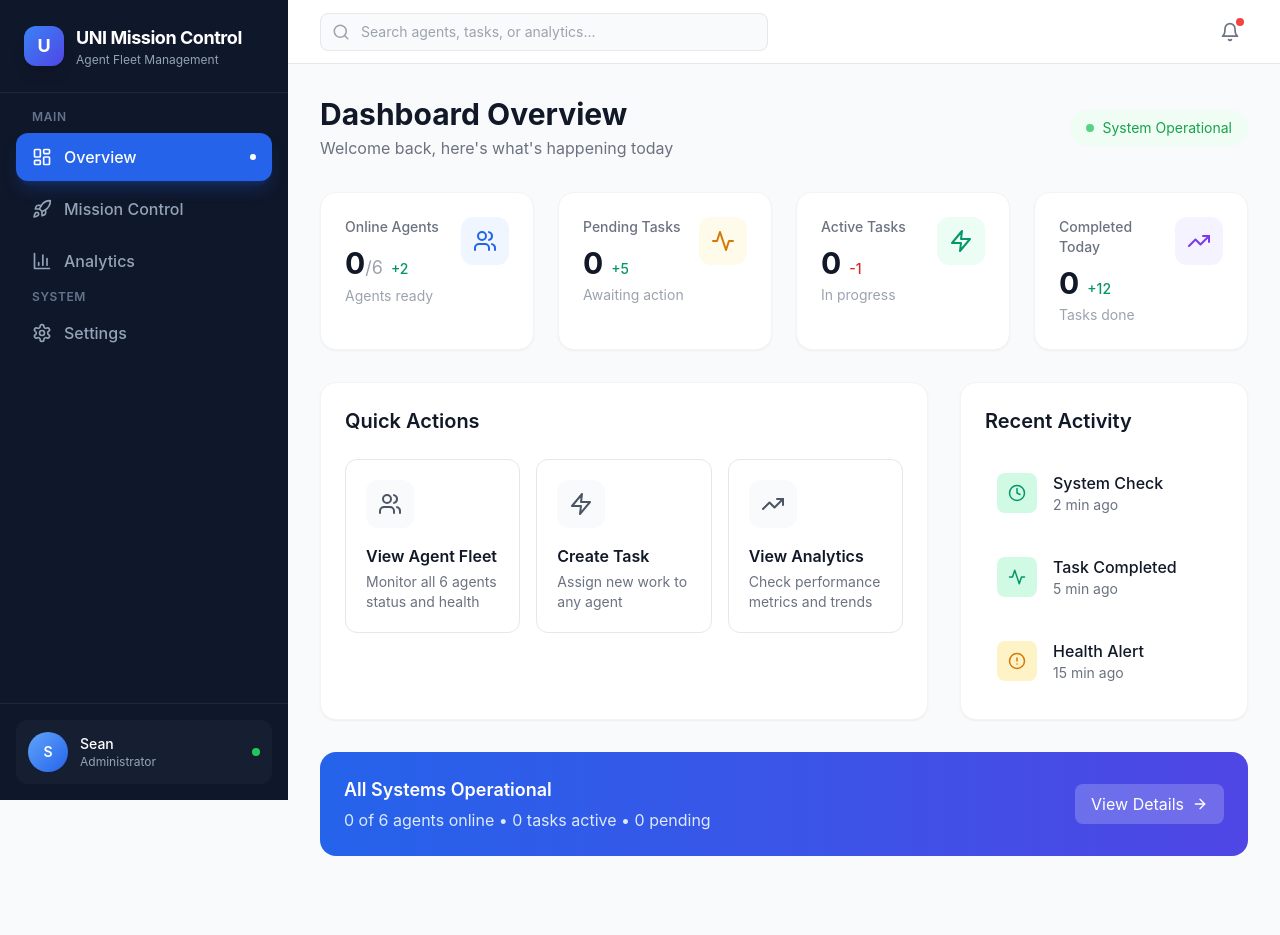
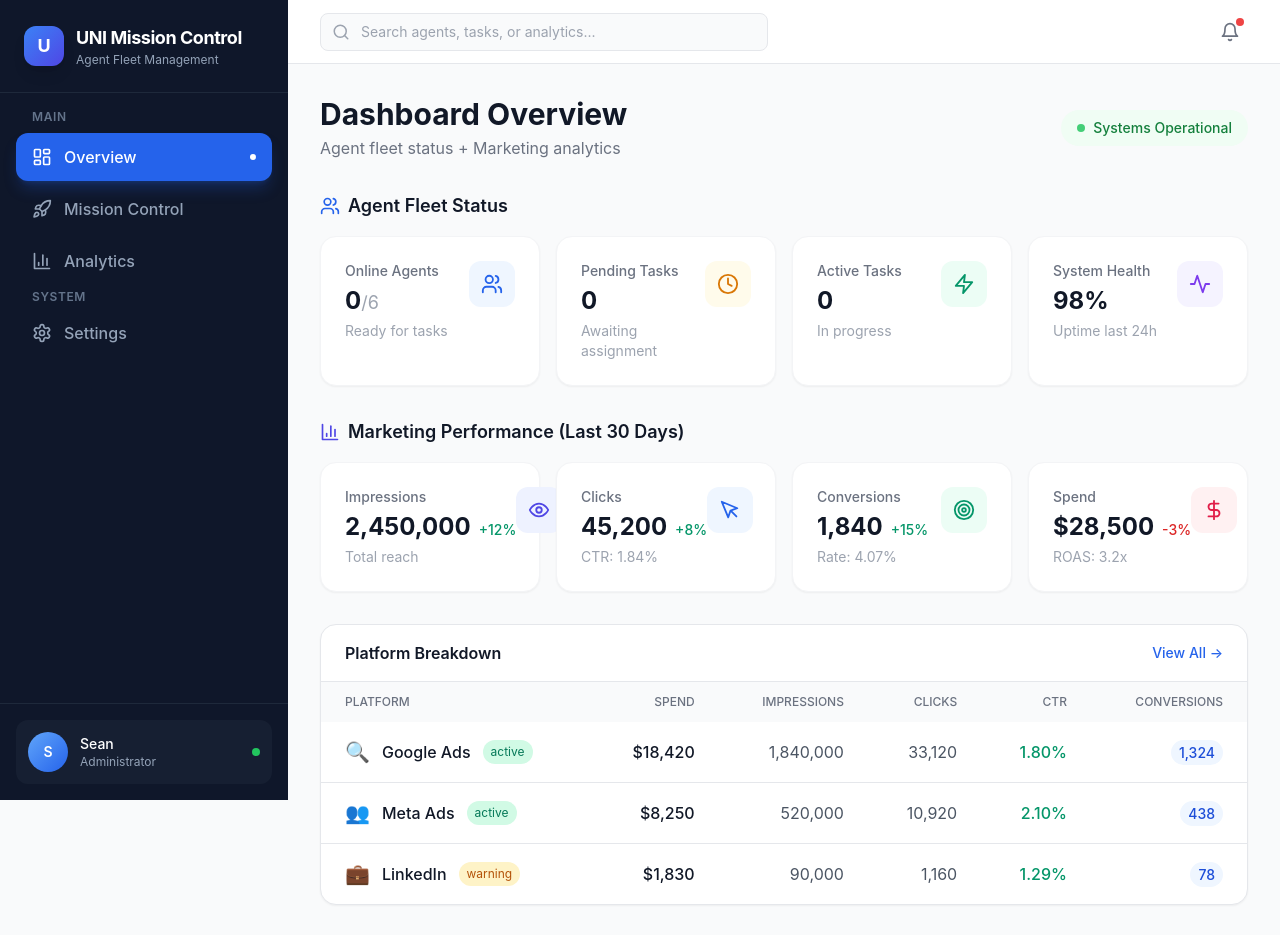
Before and after one commit to seant15/uni-mission-control, a React (Vite) app: page / in a window 1280 px wide. Shown: the top 935 px of the page. Before the commit the page ends 888 px from the top, so only its background shows below. Built offline with nearby package versions, Linux system fonts and the light colour scheme; no server answers; the database is empty.

Commit message:
Update Dashboard with v3 analytics + agent fleet combo
- Added Marketing Performance metrics section
- Added Platform Breakdown table (Google, Meta, LinkedIn)
- Combined Agent Fleet + Analytics in one view
- Added sample data for demo
- Quick links to Mission Control and Analytics pages

```diff
--- a/src/pages/Dashboard.tsx
+++ b/src/pages/Dashboard.tsx
@@ -1,8 +1,12 @@
 import { useQuery } from '@tanstack/react-query'
-import { Activity, Users, Zap, AlertCircle, TrendingUp, Clock, ArrowRight } from 'lucide-react'
+import {
+  Activity, Users, Zap, AlertCircle, TrendingUp, Clock, ArrowRight,
+  DollarSign, MousePointer, Eye, Target, BarChart3
+} from 'lucide-react'
 import { supabase } from '../lib/supabase'
 
 export default function Dashboard() {
+  // Agent data
   const { data: agentHealth } = useQuery({
     queryKey: ['agentHealth'],
     queryFn: async () => {
@@ -19,13 +23,21 @@ export default function Dashboard() {
     },
   })
 
+  // Sample analytics data (would come from your analytics API)
+  const analyticsData = {
+    impressions: 2450000,
+    clicks: 45200,
+    conversions: 1840,
+    spend: 28500,
+    ctr: 1.84,
+    cpc: 0.63,
+    conversionRate: 4.07,
+    roas: 3.2
+  }
+
   const onlineAgents = agentHealth?.filter(a => a.consecutive_failures === 0).length || 0
   const pendingTasks = tasks?.filter(t => t.status === 'pending').length || 0
   const activeTasks = tasks?.filter(t => t.status === 'claimed').length || 0
-  const completedToday = tasks?.filter(t =>
-    t.status === 'completed' &&
-    new Date(t.completed_at || '').toDateString() === new Date().toDateString()
-  ).length || 0
 
   return (
     <div className="space-y-8">
@@ -33,125 +45,179 @@ export default function Dashboard() {
       <div className="flex items-center justify-between">
         <div>
           <h1 className="text-3xl font-bold text-gray-900">Dashboard Overview</h1>
-          <p className="text-gray-500 mt-1">Welcome back, here's what's happening today</p>
+          <p className="text-gray-500 mt-1">Agent fleet status + Marketing analytics</p>
         </div>
-        <div className="flex items-center gap-2 text-sm text-green-600 bg-green-50 px-4 py-2 rounded-full">
+        <div className="flex items-center gap-3">
+          <span className="px-4 py-2 bg-green-50 text-green-700 rounded-full text-sm font-medium flex items-center gap-2">
             <div className="w-2 h-2 bg-green-500 rounded-full animate-pulse" />
-          System Operational
+            Systems Operational
+          </span>
         </div>
       </div>
 
-      {/* Stats Grid */}
-      <div className="grid grid-cols-1 md:grid-cols-2 lg:grid-cols-4 gap-6">
+      {/* AGENT FLEET SECTION */}
+      <section>
+        <h2 className="text-lg font-semibold text-gray-900 mb-4 flex items-center gap-2">
+          <Users size={20} className="text-blue-600" />
+          Agent Fleet Status
+        </h2>
+        <div className="grid grid-cols-1 md:grid-cols-4 gap-4">
           <StatCard
             title="Online Agents"
             value={onlineAgents}
             total={6}
             icon={Users}
-          trend="+2"
-          trendUp={true}
             color="blue"
-          subtitle="Agents ready"
+            subtitle="Ready for tasks"
           />
           <StatCard
             title="Pending Tasks"
             value={pendingTasks}
-          icon={Activity}
-          trend="+5"
-          trendUp={true}
+            icon={Clock}
             color="amber"
-          subtitle="Awaiting action"
+            subtitle="Awaiting assignment"
           />
           <StatCard
             title="Active Tasks"
             value={activeTasks}
             icon={Zap}
-          trend="-1"
-          trendUp={false}
             color="emerald"
             subtitle="In progress"
           />
           <StatCard
-          title="Completed Today"
-          value={completedToday}
-          icon={TrendingUp}
-          trend="+12"
-          trendUp={true}
+            title="System Health"
+            value="98%"
+            icon={Activity}
             color="violet"
-          subtitle="Tasks done"
+            subtitle="Uptime last 24h"
           />
         </div>
+      </section>
 
-      {/* Main Content Grid */}
-      <div className="grid grid-cols-1 lg:grid-cols-3 gap-8">
-        {/* Quick Actions */}
-        <div className="lg:col-span-2 bg-white rounded-2xl shadow-sm border border-gray-100 p-6">
-          <h2 className="text-xl font-semibold text-gray-900 mb-6">Quick Actions</h2>
-          <div className="grid grid-cols-1 md:grid-cols-3 gap-4">
-            <QuickActionCard
-              icon={Users}
-              title="View Agent Fleet"
-              description="Monitor all 6 agents status and health"
-              href="/mission-control"
+      {/* ANALYTICS SECTION */}
+      <section>
+        <h2 className="text-lg font-semibold text-gray-900 mb-4 flex items-center gap-2">
+          <BarChart3 size={20} className="text-indigo-600" />
+          Marketing Performance (Last 30 Days)
+        </h2>
+        <div className="grid grid-cols-1 md:grid-cols-4 gap-4">
+          <StatCard
+            title="Impressions"
+            value={analyticsData.impressions.toLocaleString()}
+            icon={Eye}
+            color="indigo"
+            subtitle="Total reach"
+            trend="+12%"
+            trendUp={true}
+          />
+          <StatCard
+            title="Clicks"
+            value={analyticsData.clicks.toLocaleString()}
+            icon={MousePointer}
             color="blue"
+            subtitle={`CTR: ${analyticsData.ctr}%`}
+            trend="+8%"
+            trendUp={true}
           />
-            <QuickActionCard
-              icon={Zap}
-              title="Create Task"
-              description="Assign new work to any agent"
-              href="/mission-control"
-              color="amber"
+          <StatCard
+            title="Conversions"
+            value={analyticsData.conversions.toLocaleString()}
+            icon={Target}
+            color="emerald"
+            subtitle={`Rate: ${analyticsData.conversionRate}%`}
+            trend="+15%"
+            trendUp={true}
           />
-            <QuickActionCard
-              icon={TrendingUp}
-              title="View Analytics"
-              description="Check performance metrics and trends"
-              href="/analytics"
-              color="emerald"
+          <StatCard
+            title="Spend"
+            value={`$${analyticsData.spend.toLocaleString()}`}
+            icon={DollarSign}
+            color="rose"
+            subtitle={`ROAS: ${analyticsData.roas}x`}
+            trend="-3%"
+            trendUp={false}
           />
         </div>
+      </section>
+
+      {/* DETAILED METRICS TABLE */}
+      <section className="bg-white rounded-2xl shadow-sm border border-gray-200 overflow-hidden">
+        <div className="px-6 py-4 border-b border-gray-200 flex items-center justify-between">
+          <h3 className="font-semibold text-gray-900">Platform Breakdown</h3>
+          <button className="text-sm text-blue-600 hover:text-blue-700 font-medium">
+            View All →
+          </button>
+        </div>
+        <div className="overflow-x-auto">
+          <table className="w-full">
+            <thead className="bg-gray-50">
+              <tr>
+                <th className="text-left px-6 py-3 text-xs font-medium text-gray-500 uppercase">Platform</th>
+                <th className="text-right px-6 py-3 text-xs font-medium text-gray-500 uppercase">Spend</th>
+                <th className="text-right px-6 py-3 text-xs font-medium text-gray-500 uppercase">Impressions</th>
+                <th className="text-right px-6 py-3 text-xs font-medium text-gray-500 uppercase">Clicks</th>
+                <th className="text-right px-6 py-3 text-xs font-medium text-gray-500 uppercase">CTR</th>
+                <th className="text-right px-6 py-3 text-xs font-medium text-gray-500 uppercase">Conversions</th>
+              </tr>
+            </thead>
+            <tbody className="divide-y divide-gray-200">
+              <PlatformRow
+                platform="Google Ads"
+                icon="🔍"
+                spend="$18,420"
+                impressions="1,840,000"
+                clicks="33,120"
+                ctr="1.80%"
+                conversions="1,324"
+                status="active"
+              />
+              <PlatformRow
+                platform="Meta Ads"
+                icon="👥"
+                spend="$8,250"
+                impressions="520,000"
+                clicks="10,920"
+                ctr="2.10%"
+                conversions="438"
+                status="active"
+              />
+              <PlatformRow
+                platform="LinkedIn"
+                icon="💼"
+                spend="$1,830"
+                impressions="90,000"
+                clicks="1,160"
+                ctr="1.29%"
+                conversions="78"
+                status="warning"
+              />
+            </tbody>
+          </table>
+        </div>
+      </section>
+
+      {/* QUICK LINKS */}
+      <div className="grid grid-cols-1 md:grid-cols-2 gap-6">
+        <div className="bg-gradient-to-br from-blue-600 to-indigo-600 rounded-2xl p-6 text-white">
+          <h3 className="text-lg font-semibold mb-2">Mission Control</h3>
+          <p className="text-blue-100 mb-4">Manage your agent fleet and tasks</p>
+          <a
+            href="/mission-control"
+            className="inline-flex items-center gap-2 bg-white/20 hover:bg-white/30 px-4 py-2 rounded-lg transition-colors text-sm font-medium"
+          >
+            Open Mission Control
+            <ArrowRight size={16} />
+          </a>
         </div>
 
-        {/* Recent Activity */}
-        <div className="bg-white rounded-2xl shadow-sm border border-gray-100 p-6">
-          <h2 className="text-xl font-semibold text-gray-900 mb-6">Recent Activity</h2>
-          <div className="space-y-4">
-            <ActivityItem
-              icon={Clock}
-              title="System Check"
-              time="2 min ago"
-              status="success"
-            />
-            <ActivityItem
-              icon={Activity}
-              title="Task Completed"
-              time="5 min ago"
-              status="success"
-            />
-            <ActivityItem
-              icon={AlertCircle}
-              title="Health Alert"
-              time="15 min ago"
-              status="warning"
-            />
-          </div>
-        </div>
-      </div>
-
-      {/* System Status Banner */}
-      <div className="bg-gradient-to-r from-blue-600 to-indigo-600 rounded-2xl p-6 text-white">
-        <div className="flex items-center justify-between">
-          <div>
-            <h3 className="text-lg font-semibold">All Systems Operational</h3>
-            <p className="text-blue-100 mt-1">
-              {onlineAgents} of 6 agents online • {activeTasks} tasks active • {pendingTasks} pending
-            </p>
-          </div>
+        <div className="bg-gradient-to-br from-emerald-600 to-teal-600 rounded-2xl p-6 text-white">
+          <h3 className="text-lg font-semibold mb-2">Analytics Deep Dive</h3>
+          <p className="text-emerald-100 mb-4">View detailed performance metrics</p>
           <a
-            href="/mission-control"
-            className="flex items-center gap-2 bg-white/20 hover:bg-white/30 px-4 py-2 rounded-lg transition-colors"
+            href="/analytics"
+            className="inline-flex items-center gap-2 bg-white/20 hover:bg-white/30 px-4 py-2 rounded-lg transition-colors text-sm font-medium"
           >
-            View Details
+            View Analytics
             <ArrowRight size={16} />
           </a>
         </div>
@@ -160,23 +226,26 @@ export default function Dashboard() {
   )
 }
 
+// Components
 interface StatCardProps {
   title: string
-  value: number
+  value: string | number
   total?: number
   icon: any
-  trend: string
-  trendUp: boolean
   color: string
   subtitle: string
+  trend?: string
+  trendUp?: boolean
 }
 
-function StatCard({ title, value, total, icon: Icon, trend, trendUp, color, subtitle }: StatCardProps) {
-  const colorSchemes: Record<string, { bg: string; icon: string; trend: string }> = {
-    blue: { bg: 'bg-blue-50', icon: 'text-blue-600', trend: 'text-blue-600' },
-    amber: { bg: 'bg-amber-50', icon: 'text-amber-600', trend: 'text-amber-600' },
-    emerald: { bg: 'bg-emerald-50', icon: 'text-emerald-600', trend: 'text-emerald-600' },
-    violet: { bg: 'bg-violet-50', icon: 'text-violet-600', trend: 'text-violet-600' },
+function StatCard({ title, value, total, icon: Icon, color, subtitle, trend, trendUp }: StatCardProps) {
+  const colorSchemes: Record<string, { bg: string; icon: string }> = {
+    blue: { bg: 'bg-blue-50', icon: 'text-blue-600' },
+    amber: { bg: 'bg-amber-50', icon: 'text-amber-600' },
+    emerald: { bg: 'bg-emerald-50', icon: 'text-emerald-600' },
+    violet: { bg: 'bg-violet-50', icon: 'text-violet-600' },
+    indigo: { bg: 'bg-indigo-50', icon: 'text-indigo-600' },
+    rose: { bg: 'bg-rose-50', icon: 'text-rose-600' },
   }
 
   const scheme = colorSchemes[color]
@@ -184,79 +253,69 @@ function StatCard({ title, value, total, icon: Icon, trend, trendUp, color, subt
   return (
     <div className="bg-white rounded-2xl shadow-sm border border-gray-100 p-6 hover:shadow-md transition-shadow">
       <div className="flex items-start justify-between">
-        <div>
+        <div className="flex-1">
           <p className="text-sm font-medium text-gray-500">{title}</p>
-          <div className="flex items-baseline gap-2 mt-2">
-            <p className="text-3xl font-bold text-gray-900">
+          <div className="flex items-baseline gap-2 mt-1">
+            <p className="text-2xl font-bold text-gray-900">
               {value}
               {total && <span className="text-lg text-gray-400 font-normal">/{total}</span>}
             </p>
+            {trend && (
               <span className={`text-sm font-medium ${trendUp ? 'text-emerald-600' : 'text-red-600'}`}>
                 {trend}
               </span>
+            )}
           </div>
           <p className="text-sm text-gray-400 mt-1">{subtitle}</p>
         </div>
         <div className={`p-3 rounded-xl ${scheme.bg}`}>
-          <Icon size={24} className={scheme.icon} />
+          <Icon size={22} className={scheme.icon} />
         </div>
       </div>
     </div>
   )
 }
 
-interface QuickActionCardProps {
-  icon: any
-  title: string
-  description: string
-  href: string
-  color: string
+interface PlatformRowProps {
+  platform: string
+  icon: string
+  spend: string
+  impressions: string
+  clicks: string
+  ctr: string
+  conversions: string
+  status: 'active' | 'warning' | 'error'
 }
 
-function QuickActionCard({ icon: Icon, title, description, href, color }: QuickActionCardProps) {
-  const colorSchemes: Record<string, string> = {
-    blue: 'hover:border-blue-500 hover:shadow-blue-100',
-    amber: 'hover:border-amber-500 hover:shadow-amber-100',
-    emerald: 'hover:border-emerald-500 hover:shadow-emerald-100',
+function PlatformRow({ platform, icon, spend, impressions, clicks, ctr, conversions, status }: PlatformRowProps) {
+  const statusColors = {
+    active: 'bg-emerald-100 text-emerald-700',
+    warning: 'bg-amber-100 text-amber-700',
+    error: 'bg-red-100 text-red-700',
   }
 
   return (
-    <a
-      href={href}
-      className={`block p-5 border border-gray-200 rounded-xl hover:shadow-lg transition-all ${colorSchemes[color]}`}
-    >
-      <div className="w-12 h-12 rounded-xl bg-gray-50 flex items-center justify-center mb-4">
-        <Icon size={24} className="text-gray-600" />
+    <tr className="hover:bg-gray-50">
+      <td className="px-6 py-4">
+        <div className="flex items-center gap-3">
+          <span className="text-xl">{icon}</span>
+          <span className="font-medium text-gray-900">{platform}</span>
+          <span className={`text-xs px-2 py-1 rounded-full ${statusColors[status]}`}>
+            {status}
+          </span>
         </div>
-      <h3 className="font-semibold text-gray-900 mb-1">{title}</h3>
-      <p className="text-sm text-gray-500">{description}</p>
-    </a>
+      </td>
+      <td className="px-6 py-4 text-right font-medium text-gray-900">{spend}</td>
+      <td className="px-6 py-4 text-right text-gray-600">{impressions}</td>
+      <td className="px-6 py-4 text-right text-gray-600">{clicks}</td>
+      <td className="px-6 py-4 text-right">
+        <span className="text-emerald-600 font-medium">{ctr}</span>
+      </td>
+      <td className="px-6 py-4 text-right">
+        <span className="bg-blue-50 text-blue-700 px-2 py-1 rounded-full text-sm font-medium">
+          {conversions}
+        </span>
+      </td>
+    </tr>
   )
 }
-
-interface ActivityItemProps {
-  icon: any
-  title: string
-  time: string
-  status: 'success' | 'warning' | 'error'
-}
-
-function ActivityItem({ icon: Icon, title, time, status }: ActivityItemProps) {
-  const statusColors = {
-    success: 'bg-emerald-100 text-emerald-600',
-    warning: 'bg-amber-100 text-amber-600',
-    error: 'bg-red-100 text-red-600',
-  }
-
-  return (
-    <div className="flex items-center gap-4 p-3 rounded-xl hover:bg-gray-50 transition-colors">
-      <div className={`w-10 h-10 rounded-lg flex items-center justify-center ${statusColors[status]}`}>
-        <Icon size={18} />
-      </div>
-      <div className="flex-1">
-        <p className="font-medium text-gray-900">{title}</p>
-        <p className="text-sm text-gray-500">{time}</p>
-      </div>
-    </div>
-  )
-}
```
Lines whose indentation alone changed are shown as unchanged.
